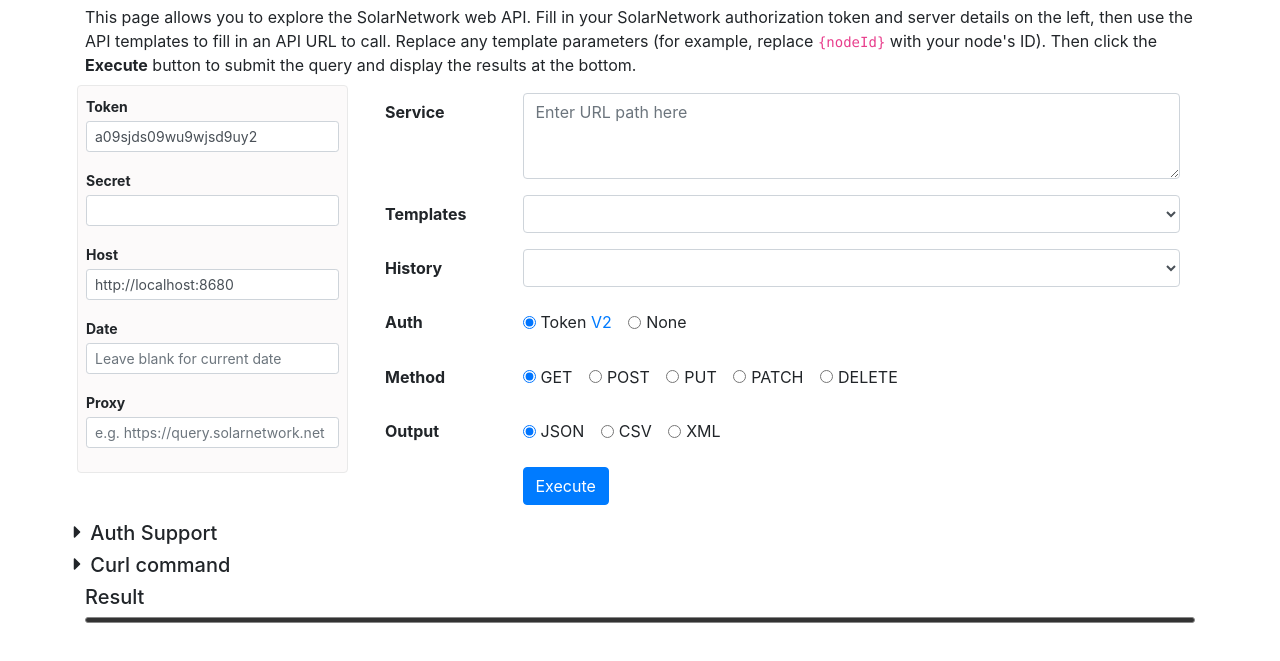
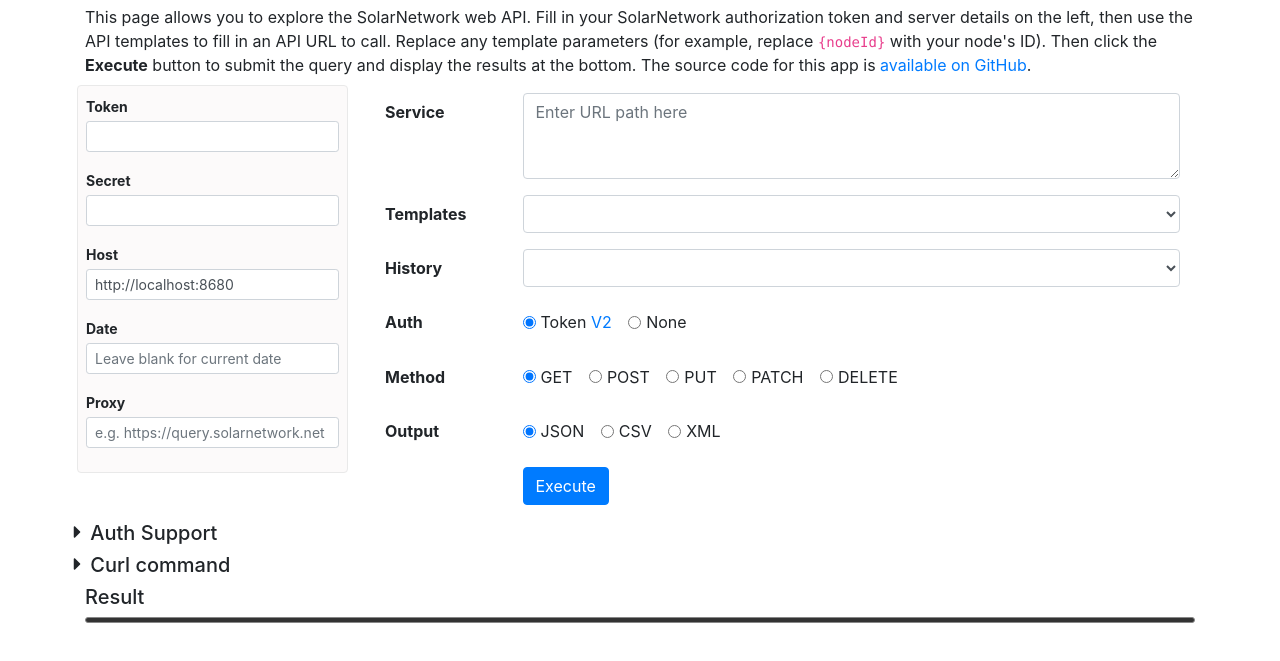
Before and after one commit to SolarNetwork/web-api-explorer, a website built with webpack: page src/index.html in a window 1280 px wide. Shown: the part 45-706 px from the top of the page. Built offline with nearby package versions, Linux system fonts and the light colour scheme; what solarnetwork-api-core would draw is missing.

Commit message:
Add link to source code; remove dummy placeholder token.

```diff
--- a/src/index.html
+++ b/src/index.html
@@ -19,7 +19,8 @@
             authorization token and server details on the left, then use the API templates to fill
             in an API URL to call. Replace any template parameters (for example, replace
             <code>{nodeId}</code> with your node's ID). Then click the <b>Execute</b> button to
-            submit the query and display the results at the bottom.
+            submit the query and display the results at the bottom. The source code for this app is
+            <a href="https://github.com/SolarNetwork/web-api-explorer">available on GitHub</a>.
           </p>
         </div>
       </div>
@@ -30,16 +31,11 @@
           <form id="credentials">
             <div class="form-group">
               <label class="col-form-label-sm">Token</label>
-              <input
-                class="form-control form-control-sm"
-                type="text"
-                name="token"
-                value="a09sjds09wu9wjsd9uy2"
-              />
+              <input class="form-control form-control-sm" type="text" name="token" />
             </div>
             <div class="form-group">
               <label class="col-form-label-sm">Secret</label>
-              <input class="form-control form-control-sm" type="password" name="secret" value="" />
+              <input class="form-control form-control-sm" type="password" name="secret" />
             </div>
             <div class="form-group">
               <label class="col-form-label-sm">Host</label>
```
